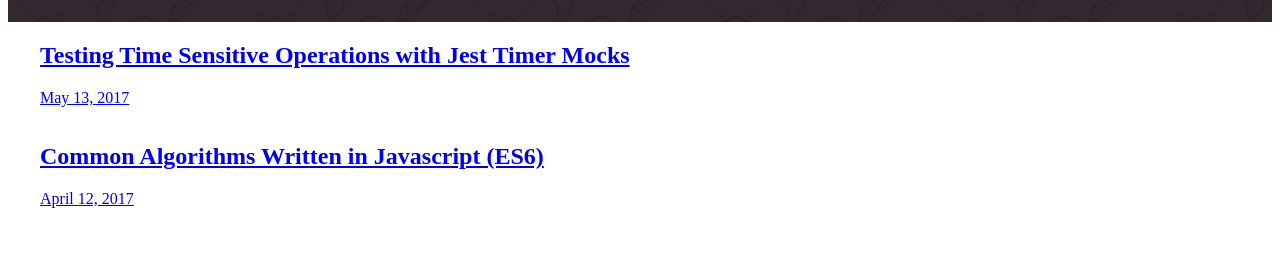
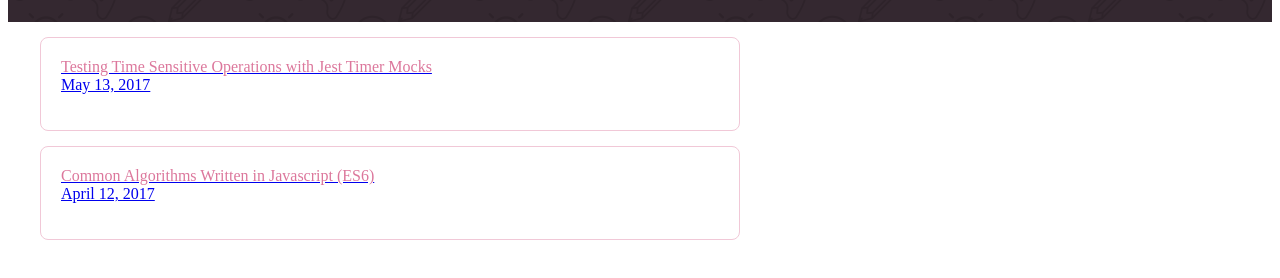
Before and after one commit to AlahmadiQ8/Gatsby-Site, a Gatsby site: page /blog/all in a window 1280 px wide. Shown: the part 202-480 px from the top of the page. Built offline with nearby package versions, Linux system fonts and the light colour scheme; Gatsby itself is replaced by a stand-in of ours.

Commit message:
more minor fixes

```diff
--- a/src/components/Banner/index.scss
+++ b/src/components/Banner/index.scss
@@ -104,14 +104,12 @@
   letter-spacing: 0.01rem;
   font-weight: 200;
 
-  max-width: 18rem;
   font-size: 1rem;
   text-align: center;
   @include media-breakpoint-up(md) {
     padding-top: 15px;
     font-size: 1.5rem;
     text-align: left;
-    max-width: 100%;
   }
   @include media-breakpoint-up(xl) {
     padding-top: 20px;
--- a/src/components/PageIndex/Entry.jsx
+++ b/src/components/Entry/Entry.js
@@ -3,6 +3,8 @@ import Link from 'gatsby-link';
 import cx from 'classnames';
 
 import Flex from '../Flex';
+
+import './index.scss';
 
 const ProjectEntry = ({ title, desc, imgURl, alt, small, to, date }) => {
   const img = <img className="entry__img" src={imgURl} alt={alt} />;
--- /dev/null
+++ b/src/components/Entry/index.js
@@ -0,0 +1 @@
+export { default } from './Entry';
--- a/src/components/PageIndex/index.scss
+++ b/src/components/Entry/index.scss
@@ -1,69 +1,5 @@
 @import '../../styles/variables';
 @import '../../styles/mixins/breakpoints';
-@import '../../styles/utils';
-
-$gutter:   25px;
-
-$width: map-get($grid-breakpoints, xl);
-
-$col-width-1: $width * 0.375;
-$col-width-2: $width - $col-width-1;
-
-.page-index {
-  background-color: map-get($grays, "150");
-  padding-top: 20px;
-  padding-bottom: 20px;
-  @include media-breakpoint-up(md) {
-    padding-top: 40px;
-    padding-bottom: 40px;
-  }
-  @include media-breakpoint-up(lg) {
-    padding-top: 60px;
-    padding-bottom: 60px;
-  }
-}
-
-.page-index__h1 {
-  color: map-get($colors, brand);
-  font-size: 1rem;
-  font-weight: 700;
-  margin-bottom: 10px;
-  padding-bottom: 5px;
-  // border-bottom: 1px solid map-get($colors, brandLighter);
-}
-
-.page-index__flex {
-  flex-direction: column;
-  @include media-breakpoint-up(md) {
-    flex-direction: row;
-  }
-}
-
-.page-index__col {
-  margin-left: 0;
-  margin-right: 0;
-
-  @include media-breakpoint-up(md) {
-    margin-left: $gutter;
-    margin-right: $gutter;
-  }
-
-  &:first-of-type {
-    width: 100%;
-    margin-left: 0;
-    margin-bottom: 20px;
-    @include media-breakpoint-up(md) {
-      margin-bottom: 0;
-      max-width: $col-width-2;
-    }
-  }
-  &:last-of-type {
-    margin-right: 0;
-    @include media-breakpoint-up(md) {
-      max-width: $col-width-1;
-    }
-  }
-}
 
 %pink-borders {
   padding: 10px;
--- a/src/components/MarkdownPage/index.js
+++ b/src/components/MarkdownPage/index.js
@@ -43,7 +43,7 @@ const MarkdownPage = ({
           title={markdownRemark.frontmatter.title}
           className="article__header margin-auto"
         />
-        <div className="article__content margin-auto">
+        <div className="article__content">
           <Meta date={date} className="article__meta" />
           <div
             className="article__markdown"
--- a/src/components/MarkdownPage/index.scss
+++ b/src/components/MarkdownPage/index.scss
@@ -46,6 +46,10 @@
 
 .article__content {
   margin-bottom: 120px;
+  @include media-breakpoint-up(md) {
+    margin-left: auto;
+    margin-right: auto;
+  }
 }
 
 .article__markdown {
@@ -277,30 +281,30 @@
   }
 }
 
-.article__sidebar {
-  display: flex;
-  flex-direction: column;
-  @include media-breakpoint-between(sm, "sidebar-fixed-min") {
-    border-left: 1px solid #ececec;
-    margin-left: 80px;
-  }
-  @include media-breakpoint-between(sm, "sidebar-fixed-lg-min") {
-    flex: 0 0 200px;
-    margin-left: 80px;
-  }
+// .article__sidebar {
+//   display: flex;
+//   flex-direction: column;
+//   @include media-breakpoint-between(sm, "sidebar-fixed-min") {
+//     border-left: 1px solid #ececec;
+//     margin-left: 80px;
+//   }
+//   @include media-breakpoint-between(sm, "sidebar-fixed-lg-min") {
+//     flex: 0 0 200px;
+//     margin-left: 80px;
+//   }
 
-  @include media-breakpoint-between(sm, md) {
-    margin-left: 40px;
-  }
+//   @include media-breakpoint-between(sm, md) {
+//     margin-left: 40px;
+//   }
 
-  @include media-breakpoint-up("sidebar-fixed-lg-min") {
-    flex: 0 0 300px;
-  }
+//   @include media-breakpoint-up("sidebar-fixed-lg-min") {
+//     flex: 0 0 300px;
+//   }
 
-  @include media-breakpoint-up("sidebar-fixed-min") {
-    position: fixed;
-    right: 0;
-    width: 300px;
-    z-index: 2;
-  }
-}
+//   @include media-breakpoint-up("sidebar-fixed-min") {
+//     position: fixed;
+//     right: 0;
+//     width: 300px;
+//     z-index: 2;
+//   }
+// }
--- a/src/pages/blog/all.js
+++ b/src/pages/blog/all.js
@@ -3,12 +3,14 @@ import React from 'react';
 import Banner from 'components/Banner';
 import Flex from 'components/Flex';
 import Container from 'components/Container';
-import Entry from 'components/PageIndex/Entry';
+import Entry from 'components/Entry';
+
+import './all.scss';
 
 const Blah = ({ data: { allMarkdownRemark: { edges } } }) => (
   <div>
     <Banner height="small">
-      <div>
+      <div className="margin-auto all__banner">
         <h1 className="banner__h1">Blog</h1>
         <p className="banner__p">
           I write about web technologies and some random stuff
--- /dev/null
+++ b/src/pages/blog/all.scss
@@ -0,0 +1,10 @@
+@import '../../styles/variables';
+@import '../../styles/mixins/breakpoints';
+
+.all__banner {
+  max-width: 700px;
+  width: 100%;
+  @include media-breakpoint-up(md) {
+    width: 700px;
+  }
+}
--- /dev/null
+++ b/src/pages/index.scss
@@ -0,0 +1,65 @@
+@import '../styles/variables';
+@import '../styles/mixins/breakpoints';
+
+$gutter:   25px;
+
+$width: map-get($grid-breakpoints, xl);
+
+$col-width-1: $width * 0.375;
+$col-width-2: $width - $col-width-1;
+
+.page-index {
+  background-color: map-get($grays, "150");
+  padding-top: 20px;
+  padding-bottom: 20px;
+  @include media-breakpoint-up(md) {
+    padding-top: 40px;
+    padding-bottom: 40px;
+  }
+  @include media-breakpoint-up(lg) {
+    padding-top: 60px;
+    padding-bottom: 60px;
+  }
+}
+
+.page-index__h1 {
+  color: map-get($colors, brand);
+  font-size: 1rem;
+  font-weight: 700;
+  margin-bottom: 10px;
+  padding-bottom: 5px;
+  // border-bottom: 1px solid map-get($colors, brandLighter);
+}
+
+.page-index__flex {
+  flex-direction: column;
+  @include media-breakpoint-up(md) {
+    flex-direction: row;
+  }
+}
+
+.page-index__col {
+  margin-left: 0;
+  margin-right: 0;
+
+  @include media-breakpoint-up(md) {
+    margin-left: $gutter;
+    margin-right: $gutter;
+  }
+
+  &:first-of-type {
+    width: 100%;
+    margin-left: 0;
+    margin-bottom: 20px;
+    @include media-breakpoint-up(md) {
+      margin-bottom: 0;
+      max-width: $col-width-2;
+    }
+  }
+  &:last-of-type {
+    margin-right: 0;
+    @include media-breakpoint-up(md) {
+      max-width: $col-width-1;
+    }
+  }
+}
```
Also changed, not shown: src/components/PageIndex/index.js (deleted, +0 -49 lines), src/pages/index.js (+40 -4 lines), src/templates/blog.js (+0 -17 lines).
